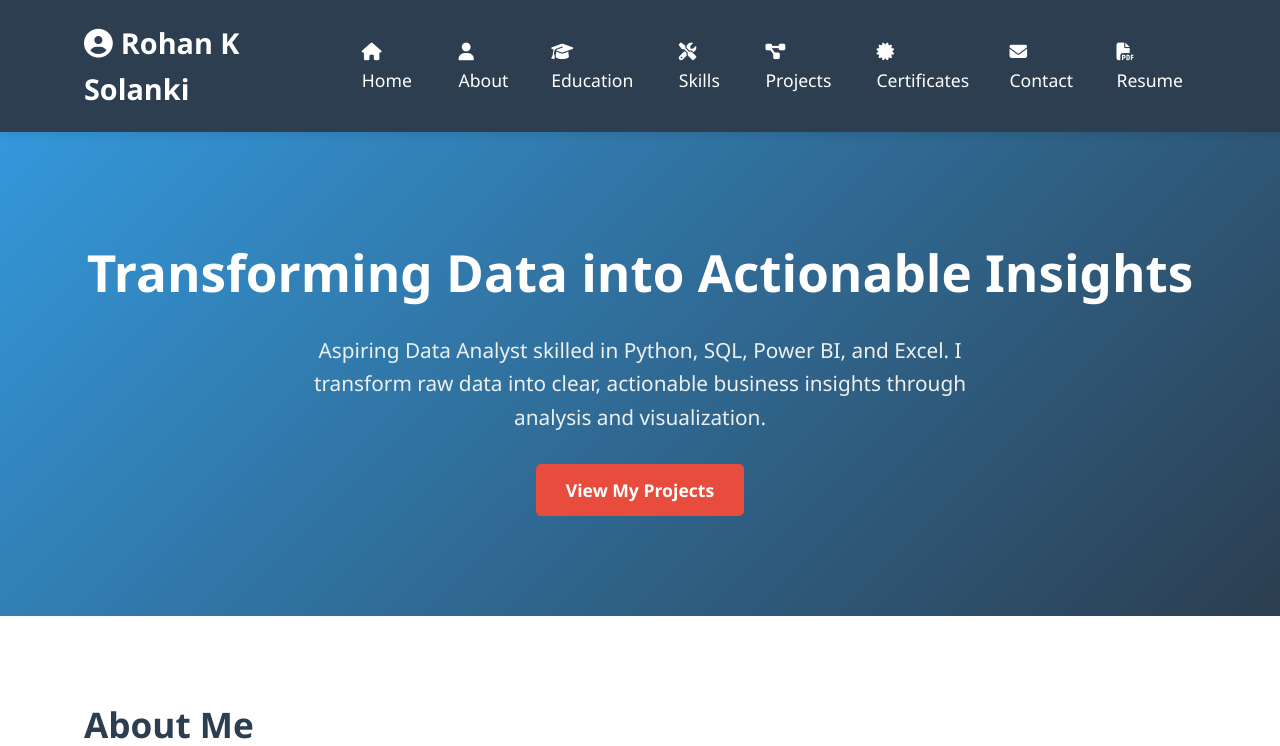
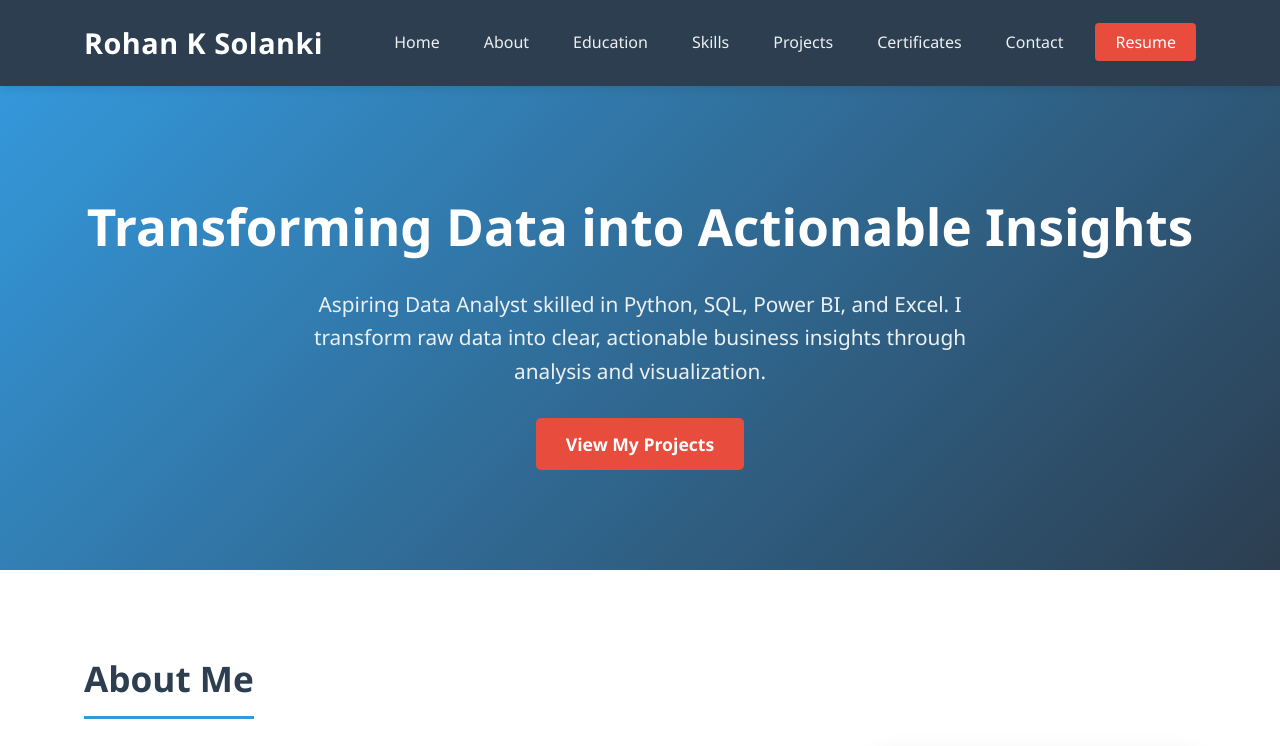
Before and after one commit to rohansolanki619/rohan-solanki-potfolio, a plain HTML site: page index.html in a window 1280 px wide. Shown: the top 746 px of the page. Drawn offline with Linux system fonts and the light colour scheme.

Commit message:
Enhance navigation bar with professional styling and improved mobile experience

```diff
--- a/index.html
+++ b/index.html
@@ -188,34 +188,56 @@
             font-size: 1.8rem;
             font-weight: 700;
             color: white;
+            letter-spacing: 0.5px;
         }
 
         .logo span {
             color: #3498db;
         }
 
-        /* Desktop nav links (use class to avoid targeting other lists) */
+        /* Desktop nav links */
         nav .nav-links {
             display: flex;
             list-style: none;
-            gap: 0;
+            gap: 20px;
             align-items: center;
+            margin: 0;
+            padding: 0;
         }
 
         nav .nav-links li {
-            margin-left: 30px;
+            margin: 0;
+            position: relative;
         }
 
         nav .nav-links li a {
-            color: white;
+            color: #ecf0f1;
             font-weight: 500;
-            font-size: 1.1rem;
-            padding: 5px 0;
-            position: relative;
+            font-size: 1rem;
+            padding: 8px 12px;
+            border-radius: 4px;
+            transition: all 0.3s ease;
+            text-decoration: none;
         }
 
         nav .nav-links li a:hover {
             color: #3498db;
+            background-color: rgba(255, 255, 255, 0.1);
+        }
+
+        /* Resume button style */
+        nav .nav-links li a.resume-btn {
+            background-color: #e74c3c;
+            color: white;
+            padding: 8px 20px;
+            border-radius: 4px;
+            transition: all 0.3s ease;
+        }
+
+        nav .nav-links li a.resume-btn:hover {
+            background-color: #c0392b;
+            transform: translateY(-2px);
+            box-shadow: 0 4px 8px rgba(0, 0, 0, 0.1);
         }
 
         nav .nav-links li a::after {
@@ -643,9 +665,9 @@
     <!-- Header & Navigation -->
     <header>
         <div class="container header-container">
-            <div class="logo"><i class="fas fa-user-circle"></i>Rohan K Solanki</div>
+            <div class="logo">Rohan K Solanki</div>
 
-            <!-- CSS-only toggle -->
+            <!-- Mobile menu toggle -->
             <input type="checkbox" id="nav-toggle" class="nav-toggle" aria-hidden="true">
             <label for="nav-toggle" class="nav-toggle-label" aria-label="Toggle navigation">
                 <span></span>
@@ -654,28 +676,28 @@
             </label>
 
             <nav class="nav">
-                <!-- desktop links -->
+                <!-- Desktop navigation -->
                 <ul class="nav-links">
-                    <li><a href="#home"><i class="fas fa-home"></i> Home</a></li>
-                    <li><a href="#about"><i class="fas fa-user"></i> About</a></li>
-                    <li><a href="#education"><i class="fas fa-graduation-cap"></i> Education</a></li>
-                    <li><a href="#skills"><i class="fas fa-tools"></i> Skills</a></li>
-                    <li><a href="#projects"><i class="fas fa-project-diagram"></i> Projects</a></li>
-                    <li><a href="#certificates"><i class="fas fa-certificate"></i> Certificates</a></li>
-                    <li><a href="#contact"><i class="fas fa-envelope"></i> Contact</a></li>
-                    <li><a href="Resume.pdf" target="_blank" class="resume-btn"><i class="fas fa-file-pdf"></i> Resume</a></li>
+                    <li><a href="#home">Home</a></li>
+                    <li><a href="#about">About</a></li>
+                    <li><a href="#education">Education</a></li>
+                    <li><a href="#skills">Skills</a></li>
+                    <li><a href="#projects">Projects</a></li>
+                    <li><a href="#certificates">Certificates</a></li>
+                    <li><a href="#contact">Contact</a></li>
+                    <li><a href="Resume.pdf" target="_blank" class="resume-btn">Resume</a></li>
                 </ul>
 
-                <!-- mobile dropdown (shown when checkbox is checked) -->
+                <!-- Mobile dropdown menu -->
                 <div class="nav-dropdown">
                     <ul>
-                        <li><a href="#home">Home</a></li>
-                        <li><a href="#about">About</a></li>
-                        <li><a href="#education">Education</a></li>
-                        <li><a href="#skills">Skills</a></li>
-                        <li><a href="#projects">Projects</a></li>
-                        <li><a href="#certificates">Certificates</a></li>
-                        <li><a href="#contact">Contact</a></li>
+                        <li><a href="#home"><i class="fas fa-home"></i> Home</a></li>
+                        <li><a href="#about"><i class="fas fa-user"></i> About</a></li>
+                        <li><a href="#education"><i class="fas fa-graduation-cap"></i> Education</a></li>
+                        <li><a href="#skills"><i class="fas fa-code"></i> Skills</a></li>
+                        <li><a href="#projects"><i class="fas fa-project-diagram"></i> Projects</a></li>
+                        <li><a href="#certificates"><i class="fas fa-certificate"></i> Certificates</a></li>
+                        <li><a href="#contact"><i class="fas fa-envelope"></i> Contact</a></li>
                         <li><a href="Resume.pdf" target="_blank" class="resume-btn"><i class="fas fa-file-pdf"></i> Resume</a></li>
                     </ul>
                 </div>
```
